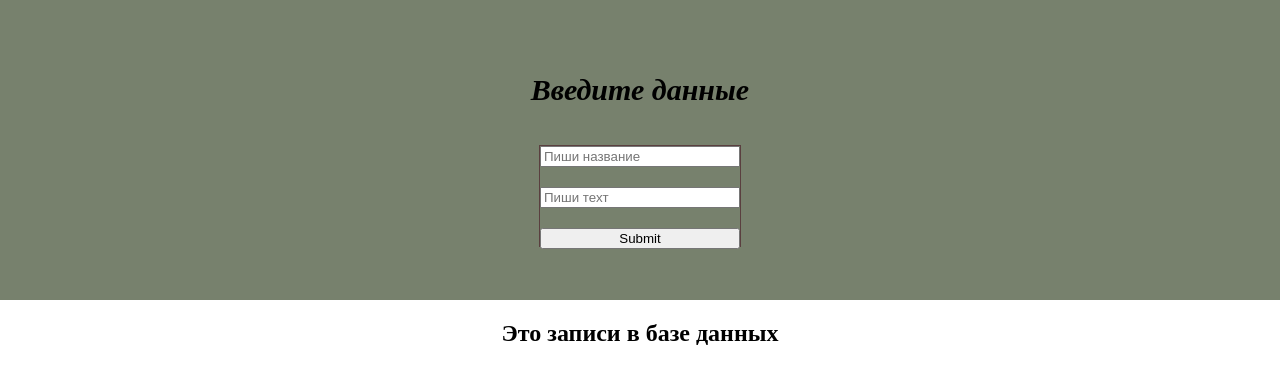
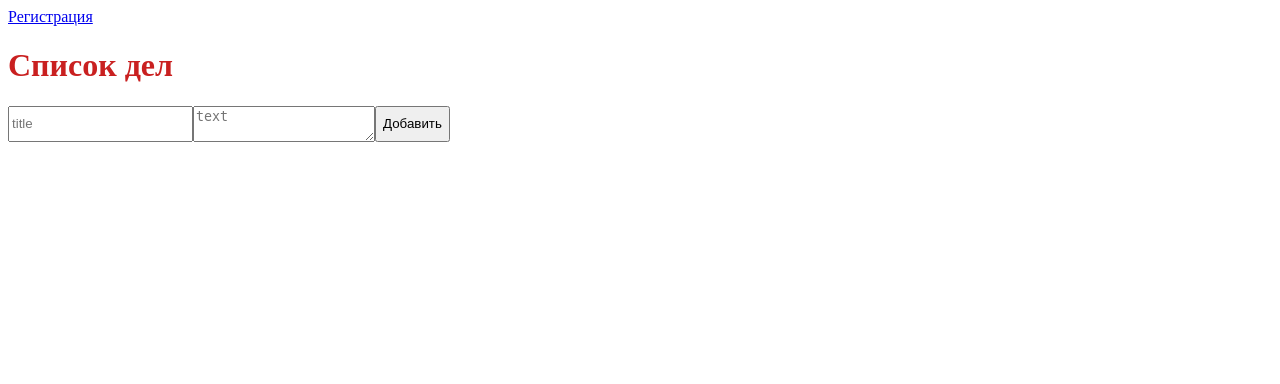
Before and after one commit to Said-Selim89/project, a Flask app: template app/templates/index.html in a window 1280 px wide. Shown: the top 384 px of the page. Run offline with Flask 3, Linux system fonts and the light colour scheme; the template is opened without the code that fills it, so the values that code supplies are empty; parts of the project's set-up code (start-up, migrations or seed data) failed here and were passed over.

Commit message:
new project

```diff
--- a/app/app.py
+++ b/app/app.py
@@ -1,36 +1,90 @@
-from flask import Flask, render_template, redirect, url_for, request
-from flask_sqlalchemy import SQLAlchemy
+from flask import Flask, render_template, redirect, request
+from flask_login import LoginManager
+from werkzeug.security import generate_password_hash
+
+from database import db
 from models.info import Info
-from app.models.database import db
+from models.user import User
 
 app = Flask(__name__)
-app.config['SQLALCHEMY_DATABASE_URI'] = 'sqlite:///info.db'
+
+# Настройки
+app.config["SECRET_KEY"] = "..."
+app.config["SQLALCHEMY_DATABASE_URI"] = "sqlite:///info.db"
+
 db.init_app(app)
 
-@app.route('/')
-def home():
-    tip = Info.query.all()
-    return render_template('index.html', infos=tip)
+# Flask-Login
+login_manager = LoginManager()
+login_manager.init_app(app)
+login_manager.login_view = "login"
+
+@login_manager.user_loader
+def load_user(user_id):
+    return db.session.get(User, int(user_id))
 
 
-@app.route('/create_base', methods=['POST'])
-def base():
-    title = request.form.get('title')
-    text = request.form.get('text')
-    info = Info(title=title, text=text)
-    db.session.add(info)
+# ===== Главная =====
+
+@app.route("/")
+def home():
+    return render_template('index.html')
+
+
+# ===== Регистрация =====
+@app.route("/register")
+def register():
+    return render_template('registr.html')
+
+
+@app.route("/register_user", methods=["GET", "POST"])
+def register_user():
+    username = request.form.get('username')
+    password = request.form.get('password')
+    user = User.query.filter_by(username=username).first()
+    if user:
+        return'ползователь существует'
+    hached_password = generate_password_hash(password)
+    new_user = User(username=username,
+                    password=hached_password)
+    db.session.add(new_user)
     db.session.commit()
     return redirect('/')
 
 
-@app.route('/delete/<int:id>')
+# ===== Вход =====
+
+@app.route("/login", methods=["GET", "POST"])
+def login():
+    ...
+
+
+# ===== Выход =====
+
+@app.route("/logout")
+def logout():
+    ...
+
+
+# ===== CRUD =====
+
+@app.route("/create", methods=["POST"])
+def create():
+    ...
+
+
+@app.route("/update/<int:id>", methods=["POST"])
+def update(id):
+    ...
+
+
+@app.route("/delete/<int:id>")
 def delete(id):
-    info = db.session.get(Info, id)
-    db.session.delete(info)
-    db.session.commit()
-    return redirect('/')
+    ...
 
-if __name__=='__main__':
+
+if __name__ == "__main__":
     with app.app_context():
         db.create_all()
+
     app.run(debug=True)
--- a/app/models/__init__.py
+++ b/app/models/__init__.py
@@ -1 +1,2 @@
-from models.info import Info
+from .info import Info
+from .user import User
--- a/app/models/info.py
+++ b/app/models/info.py
@@ -1,11 +1,7 @@
-
 from sqlalchemy import Text, String
 from sqlalchemy.orm import Mapped, mapped_column
 from datetime import datetime
-from app.models.database import db
-
-
-
+from database import db
 
 class Info(db.Model):
     __tablename__ = 'infos'
--- a/app/static/styles.css
+++ b/app/static/styles.css
@@ -1,68 +1,13 @@
-
-body {
-
-    margin: auto;
+.header {
+    margin: 10px;
+    border: 1px solid black;
+    width: 1000px;
+    height: 500px;
 }
-.main {
-    width: 100%;
-    height: 300px;
-    background-color: rgb(119, 129, 109);
-    align-items: center;
-    display: flex;
-    flex-direction: column;
-    justify-content: center;
-
-}
-
-.soo {
-    font-size: 30px;
-    font-family: initial;
-    font-style: italic;
-}
-
 .form {
-    width: 200px;
-    height: 100px;
-    display: flex;
-    flex-direction: column;
-    justify-content: space-between;
-    gap: 1px;
-    border: 1px solid rgb(90, 63, 63);
-}
-
-.header {
-    width: 100%;
-
-
-}
-
-h2 {
-    text-align: center;
-}
-
-.conteiner {
-    font-size: 10px;
-    width: 100px;
-    height: 120px;
-    background-color: rgb(199, 186, 186);
-    border: 1px solid rgb(20, 20, 20);
-    padding: 10px;
-    display: flex;
-    flex-direction: column;
-}
-
-.parents {
     display: flex;
     flex-direction: row;
-    gap: 5px;
 }
-
-.delete {
-    background-color: red;
-    color: white;
-    border-radius: 30px;
-    width: 50px;
-    height: 50px;
-    border: 1px solid black;
-    text-align: center;
+.conteiner {
+    color: #c92020;
 }
--- /dev/null
+++ b/app/templates/basa.html
@@ -0,0 +1,23 @@
+<!DOCTYPE html>
+<html lang="en">
+<head>
+    <meta charset="UTF-8">
+    <meta name="viewport" content="width=device-width, initial-scale=1.0">
+    <title>crud</title>
+    <link rel="stylesheet" href="{{ url_for('static', filename='styles.css') }}">
+</head>
+<body>
+
+    <header>
+
+
+
+
+    {% block content %}
+    {% endblock %}
+
+    {% block register %}
+    {% endblock %}
+    </header>
+</body>
+</html>
--- a/app/templates/index.html
+++ b/app/templates/index.html
@@ -1,41 +1,13 @@
-<!DOCTYPE html>
-<html lang="en">
-<head>
-    <meta charset="UTF-8">
-    <meta name="viewport" content="width=device-width, initial-scale=1.0">
-    <title>Document</title>
-    <link rel="stylesheet" href="../static/styles.css">
-</head>
-<body>
-    <main class="main">
-    <h1 class="soo">Введите данные</h1><br>
+{% extends "basa.html" %}
 
-    <form action="/create_base" class="form" method="POST">
-        <input type="text" name="title" id="title" class="title" placeholder="Пиши название"><br>
-        <input type="text" name="text" id="text" class="text" placeholder="Пиши техт"><br>
-        <input type="submit" name="button" id="button">
+{% block content %}
+<a href="/register">Регистрация</a>
+<div class="conteiner">
+    <h1>Список дел</h1>
+    <form class="form" action="/" method="POST">
+        <input type="text" name = 'title' class="title" placeholder="title">
+        <textarea placeholder="text" name="text" id="text" class="text"></textarea>
+        <button type="submit" class="btn">Добавить</button>
     </form>
-    </main>
-
-    <header class="header">
-    <h2>Это записи в базе данных</h2>
-
-    <div class="parents">
-
-    {% for info in infos %}
-    <div class="conteiner">
-        <p>id: {{info.id}}</p>
-        <hr>
-        <p>title: {{info.title }}</p>
-        <hr>
-        <p>text: {{info.text }}</p>
-        <a class="delete" href="/delete/{{info.id}}">Удалить</a>
-    </div>
-    {% endfor %}
-
-    </div>
-
-    </header>
-
-</body>
-</html>
+</div>
+{% endblock %}
```
Also changed, not shown: app/models/user.py (added, +22 -0 lines), app/templates/registr.html (added, +12 -0 lines), app/database.py (renamed from app/models/database.py).
